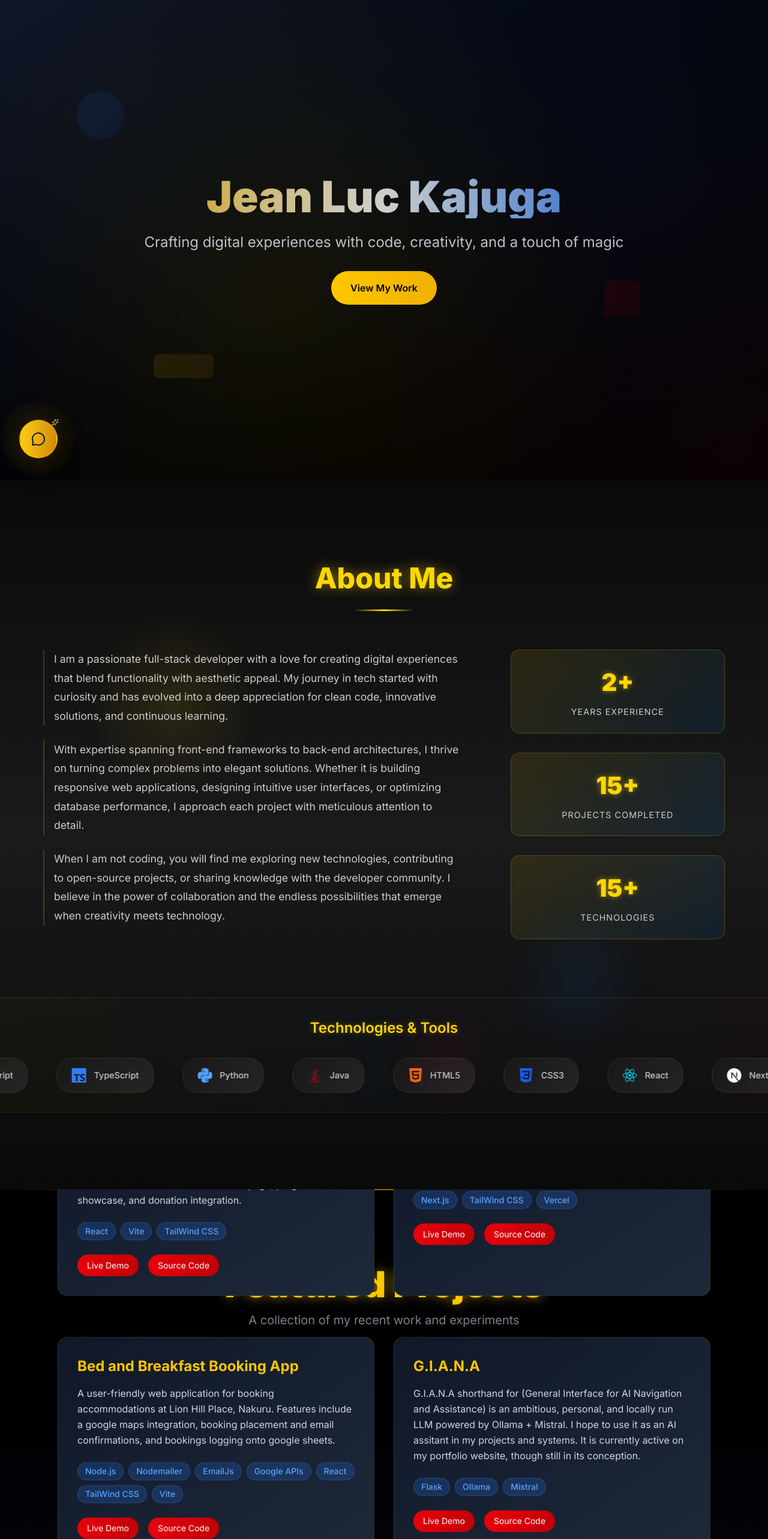
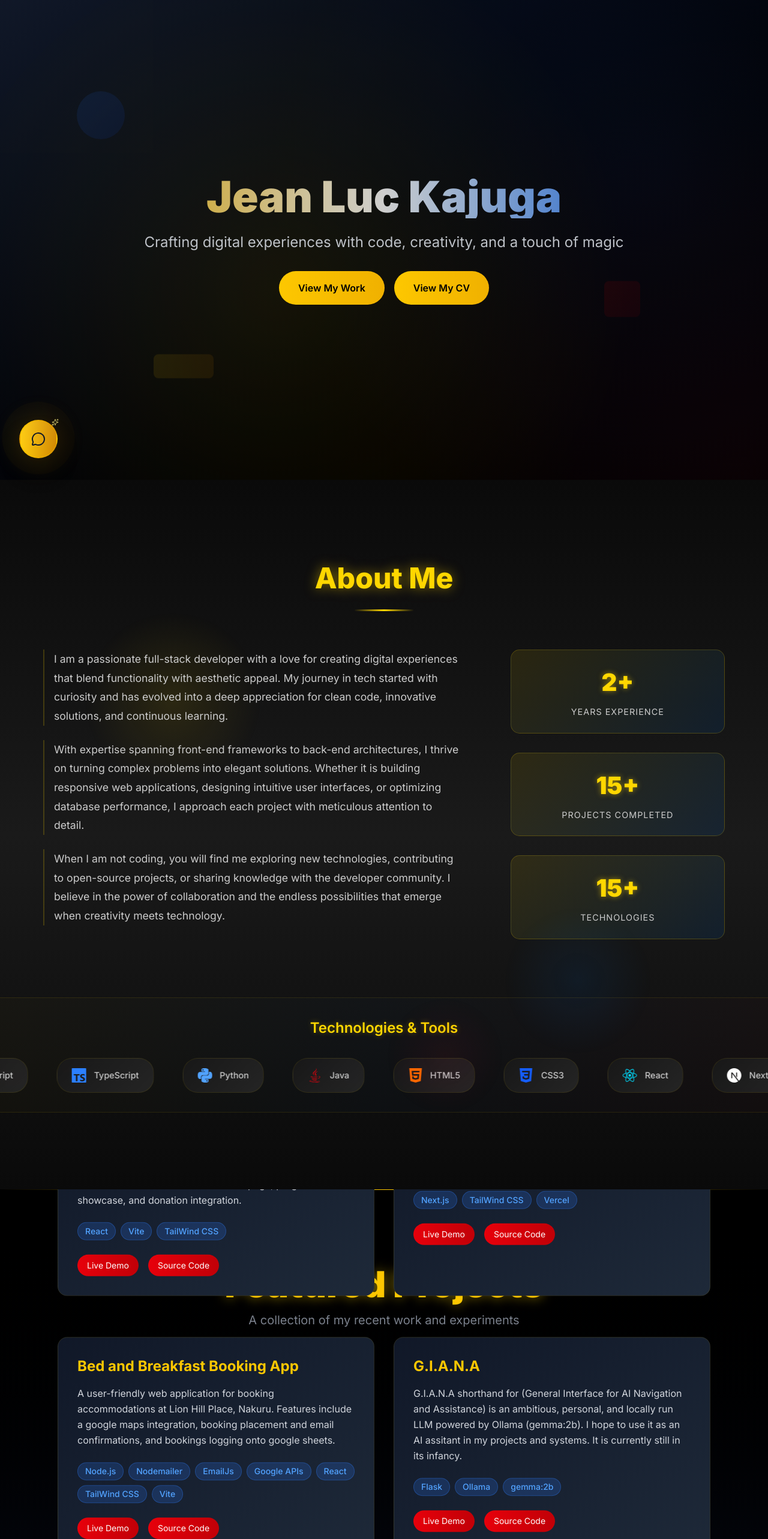
Before and after one commit to pacc-jean/portfolio-jealc, a Next.js app in the folder jealc/: page / in a window 1280 px wide. Shown: the top 2566 px of the page at 60% size. Built offline with nearby package versions, Linux system fonts and the light colour scheme.

Commit message:
add cv button && update project details

```diff
--- a/jealc/src/app/components/Hero.tsx
+++ b/jealc/src/app/components/Hero.tsx
@@ -58,12 +58,22 @@ const Hero = () => {
         <p className="text-xl md:text-2xl mb-8 text-gray-300 opacity-90">
           Crafting digital experiences with code, creativity, and a touch of magic
         </p>
+        <div className="flex flex-wrap gap-4 justify-center">
           <a
             href="#projects"
             className="inline-block px-8 py-4 bg-gradient-to-r from-yellow-400 to-yellow-500 text-black font-semibold rounded-full transition-all duration-300 hover:-translate-y-1 hover:shadow-lg hover:shadow-yellow-400/50"
           >
             View My Work
           </a>
+          <a
+            href="https://docs.google.com/document/d/1qlSE3zF-bMHA-EoCSMwB18dXNwBiAUY85qi2EsdZv_s/edit?usp=sharing"
+            download
+            className="inline-block px-8 py-4 bg-gradient-to-r from-yellow-400 to-yellow-500 text-black font-semibold rounded-full transition-all duration-300 hover:-translate-y-1 hover:shadow-lg hover:shadow-yellow-400/50"
+          >
+            View My CV
+          </a>
+        </div>
+
       </div>
     </section>
   );
--- a/jealc/src/app/components/ProjectsSection.tsx
+++ b/jealc/src/app/components/ProjectsSection.tsx
@@ -40,8 +40,8 @@ const ProjectsSection = () => {
     {
       id: 4,
       title: 'G.I.A.N.A',
-      description: 'G.I.A.N.A shorthand for (General Interface for AI Navigation and Assistance) is an ambitious, personal, and locally run LLM powered by Ollama + Mistral. I hope to use it as an AI assitant in my projects and systems. It is currently active on my portfolio website, though still in its conception.',
-      technologies: ['Flask', 'Ollama', 'Mistral'],
+      description: 'G.I.A.N.A shorthand for (General Interface for AI Navigation and Assistance) is an ambitious, personal, and locally run LLM powered by Ollama (gemma:2b). I hope to use it as an AI assitant in my projects and systems. It is currently still in its infancy.',
+      technologies: ['Flask', 'Ollama', 'gemma:2b'],
       demoUrl: '',
       sourceUrl: 'https://github.com/pacc-jean/G.I.A.N.A.git'
     },
```
Lines whose indentation alone changed are shown as unchanged.
